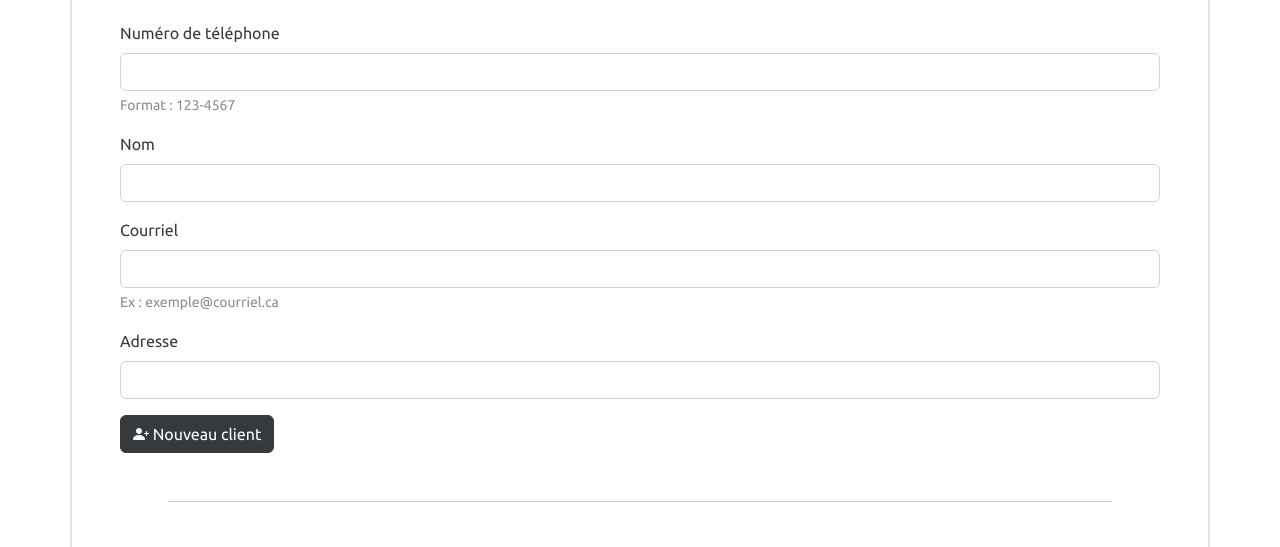
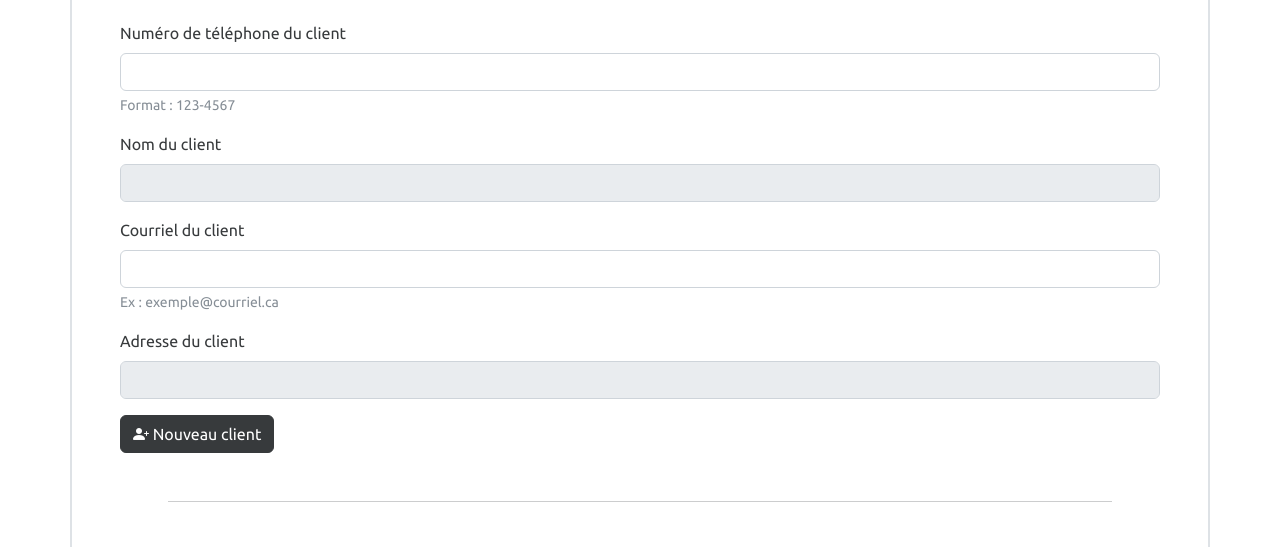
Before and after one commit to raphaelgrougnet/Carrouf, a plain HTML site: page index.html in a window 1280 px wide. Shown: the part 229-776 px from the top of the page. Drawn offline with nearby package versions, Linux system fonts and the light colour scheme; files that its build step writes are made by us from their sources.

Commit message:
Corrections

```diff
--- a/index.html
+++ b/index.html
@@ -58,7 +58,8 @@
 
                     </ul>
                     <form class="d-flex">
-                        <input class="form-control  rounded-start" type="text" placeholder="Rechercher">
+                        <label class="visually-hidden" for="inputRecherche">Rechercher sur le site</label>
+                        <input id="inputRecherche" class="form-control  rounded-start" type="text" placeholder="Rechercher">
                         <button class="btn btn-secondary my-2 my-sm-0 rounded-end" type="submit"
                             aria-label="Boutton Rechercher"><i class="bi bi-search"></i></button>
                     </form>
@@ -73,9 +74,9 @@
                 <h1 id="contenu-principal" class="mb-4 text-center fs-2">Information client</h1>
                 <div>
                     <div class="mb-3">
-                        <label for="telephone" class="form-label">Numéro de téléphone</label>
+                        <label id="labelTelephone" for="telephone" class="form-label">Numéro de téléphone du client</label>
                         <input type="tel" pattern="[0-9]{3}-[0-9]{4}" class="form-control rounded" id="telephone"
-                            aria-labelledby="phoneHelp" list="suggestNum" name="telephone">
+                            aria-labelledby="labelTelephone" list="suggestNum" name="telephone">
                         <div id="phoneHelp" class="form-text">Format : 123-4567</div>
                         <div class="invalid-feedback">
                             Numéro de téléphone incorrect.
@@ -84,14 +85,14 @@
 
                     </div>
                     <div class="mb-3">
-                        <label for="nom" class="form-label">Nom</label>
-                        <input type="text" class="form-control rounded" id="nom" name="nom">
+                        <label for="nom" class="form-label" id="labelNom">Nom du client</label>
+                        <input type="text" class="form-control rounded" id="nom" name="nom" aria-labelledby="labelNom" disabled>
                     </div>
 
                     <div class="mb-3">
-                        <label for="courriel" class="form-label">Courriel</label>
-                        <input type="email" aria-labelledby="mailHelp" class="form-control rounded" id="courriel"
-                            name="courriel">
+                        <label id="labelCourriel" for="courriel" class="form-label">Courriel du client</label>
+                        <input type="email" aria-labelledby="labelCourriel" class="form-control rounded" id="courriel"
+                            name="courriel" >
                         <div id="mailHelp" class="form-text">Ex : exemple@courriel.ca</div>
                         <div class="invalid-feedback">
                             Courriel incorrect.
@@ -99,8 +100,8 @@
 
                     </div>
                     <div class="mb-3">
-                        <label for="adresse" class="form-label">Adresse</label>
-                        <input type="text" class="form-control rounded" id="adresse" name="adresse">
+                        <label for="adresse" class="form-label">Adresse du client</label>
+                        <input type="text" class="form-control rounded" id="adresse" name="adresse" disabled>
                     </div>
 
                     <a id="btn-new-client" class="btn btn-secondary rounded" href="nouveau-client.html"><i
@@ -220,7 +221,7 @@
                                 <h1 class="modal-title fs-5" id="staticBackdropLabel"><img class="pb-1"
                                         src="images/favicon.ico" alt="Logo Carrouf" width="20"> Carrouf Livraison</h1>
                                 <button type="button" class="btn-close" data-bs-dismiss="modal"
-                                    aria-label="Close"></button>
+                                    aria-label="Fermer"><span class="visually-hidden">Fermer</span></button>
                             </div>
                             <div class="modal-body">
                                 Votre commande à bien été prise en compte.<br>Merci d'avoir commandé chez Carrouf.
--- a/js/script.js
+++ b/js/script.js
@@ -41,11 +41,11 @@ let listArticles = document.getElementById("commande");
  */
  function UpdateProgressBar(){
     let champTel = document.getElementById("telephone");
-    let champNom = document.getElementById("nom");
+
     let champCourriel = document.getElementById("courriel");
-    let champAdresse = document.getElementById("adresse");
+
     progress = 0;
-    if(champAdresse.value != "" && champCourriel.value != "" && champNom.value != "" && champTel.value != ""){
+    if(champCourriel.value != ""  && champTel.value != ""){
         progress += 33;
     }
 
```
